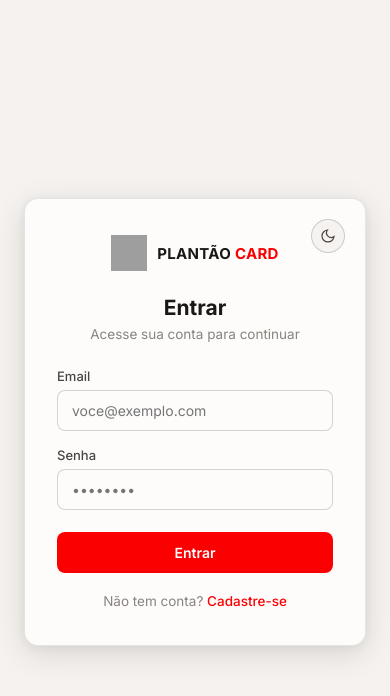
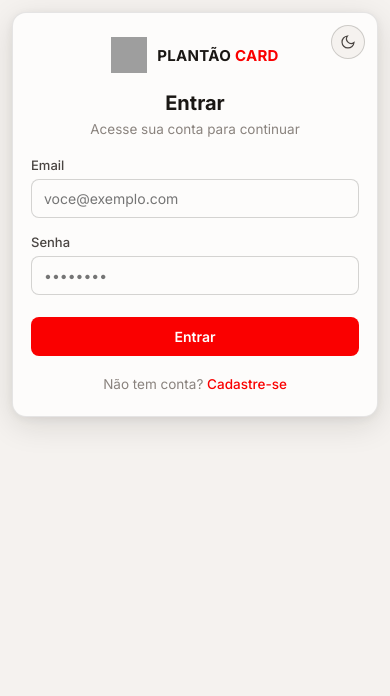
Before and after one commit to IngridLacerd/plantao-portal-0.2, a website: page public/login.html in a window 390 px wide. Drawn offline with Linux system fonts and the light colour scheme; grey boxes are pictures that could not be loaded.

Commit message:
Update login.html

```diff
--- a/public/login.html
+++ b/public/login.html
@@ -101,6 +101,17 @@ h1 { font-family: 'Inter', sans-serif; font-size: 21px; font-weight: 700; text-a
 .theme-toggle .icon-sun { display: none; }
 html[data-theme="dark"] .theme-toggle .icon-moon { display: none; }
 html[data-theme="dark"] .theme-toggle .icon-sun { display: block; }
+
+@media (max-width: 480px) {
+  body { padding: 12px; align-items: flex-start; }
+  .auth-card { padding: 24px 18px; }
+  .theme-toggle { top: 12px; right: 12px; }
+  .logo-wrap { margin-bottom: 18px; }
+  h1 { font-size: 20px; }
+  .subtitle { margin-bottom: 20px; }
+  .field input { padding: 10px 12px; }
+  .btn-primary { padding: 11px 12px; }
+}
 </style>
 </head>
 <body>
```
